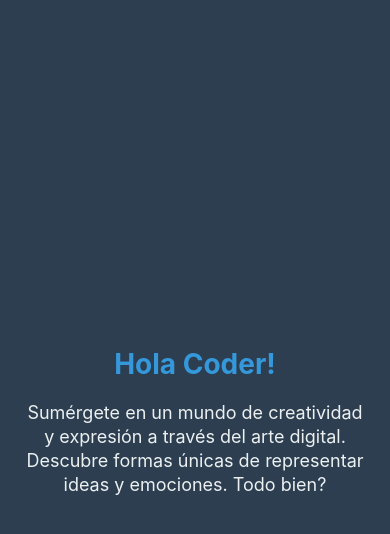
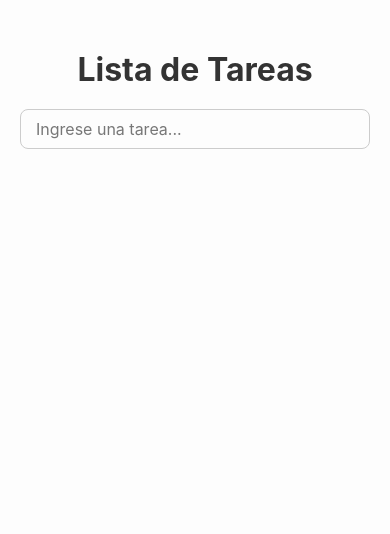
Before and after one commit to PedroPistone/miApp, a React Native app: screen / in a window 390 px wide. Shown: the top 534 px of the page. Built offline with nearby package versions, Linux system fonts and the light colour scheme.

Commit message:
segundodesafio

```diff
--- a/App.js
+++ b/App.js
@@ -1,15 +1,56 @@
-import React from 'react';
-import { StatusBar } from 'expo-status-bar';
-import { StyleSheet, Text, View } from 'react-native';
+import React, { useState } from 'react';
+import { StatusBar, TextInput, TouchableOpacity, FlatList, StyleSheet, Text, View } from 'react-native';
 
 export default function App() {
+  const [items, setItems] = useState([]);
+  const [text, setText] = useState('');
+
+  const addItem = () => {
+    if (text.trim() !== '') {
+      setItems(prevItems => [...prevItems, { id: Date.now(), text, completed: false }]);
+      setText('');
+    }
+  };
+
+  const deleteItem = id => {
+    setItems(prevItems => prevItems.filter(item => item.id !== id));
+  };
+
+  const toggleCompleted = id => {
+    setItems(prevItems =>
+      prevItems.map(item =>
+        item.id === id ? { ...item, completed: !item.completed } : item
+      )
+    );
+  };
+
   return (
     <View style={styles.container}>
-      <Text style={styles.header}>Hola Coder!</Text>
-      <Text style={styles.introText}>
-        Sumérgete en un mundo de creatividad y expresión a través del arte digital. Descubre formas
-        únicas de representar ideas y emociones. Todo bien?
-      </Text>
+      <Text style={styles.header}>Lista de Tareas</Text>
+      <TextInput
+        style={styles.input}
+        onChangeText={setText}
+        value={text}
+        placeholder="Ingrese una tarea..."
+        placeholderTextColor="#777"
+        onSubmitEditing={addItem}
+      />
+      <FlatList
+        style={styles.list}
+        data={items}
+        keyExtractor={item => item.id.toString()}
+        renderItem={({ item }) => (
+          <View style={[styles.itemContainer, item.completed && styles.completedItem]}>
+            <TouchableOpacity onPress={() => toggleCompleted(item.id)} style={styles.checkbox}>
+              {item.completed && <View style={styles.checkedIcon} />}
+            </TouchableOpacity>
+            <Text style={[styles.itemText, item.completed && styles.completedText]}>{item.text}</Text>
+            <TouchableOpacity onPress={() => deleteItem(item.id)} style={styles.deleteButton}>
+              <Text style={styles.deleteButtonText}>Eliminar</Text>
+            </TouchableOpacity>
+          </View>
+        )}
+      />
       <StatusBar style="auto" />
     </View>
   );
@@ -18,22 +59,77 @@ export default function App() {
 const styles = StyleSheet.create({
   container: {
     flex: 1,
-    backgroundColor: '#2c3e50', // Cambié el color de fondo a un tono más oscuro
+    backgroundColor: '#fdfdfd',
     alignItems: 'center',
-    justifyContent: 'center',
-    padding: 20,
+    paddingTop: 50,
+    paddingHorizontal: 20,
   },
   header: {
-    fontSize: 28,
+    fontSize: 32,
     fontWeight: 'bold',
     marginBottom: 20,
-    color: '#3498db', // Cambié el color del texto a un tono más claro
-    textAlign: 'center',
+    color: '#333',
   },
-  introText: {
+  input: {
+    height: 40,
+    borderColor: '#ccc',
+    borderWidth: 1,
+    borderRadius: 8,
+    paddingHorizontal: 15,
+    marginBottom: 20,
+    width: '100%',
+    fontSize: 16,
+    color: '#555',
+  },
+  list: {
+    width: '100%',
+  },
+  itemContainer: {
+    flexDirection: 'row',
+    alignItems: 'center',
+    backgroundColor: '#fff',
+    paddingVertical: 15,
+    paddingHorizontal: 20,
+    marginBottom: 10,
+    borderRadius: 10,
+    elevation: 2,
+  },
+  itemText: {
+    flex: 1,
     fontSize: 18,
-    textAlign: 'center',
-    color: '#ecf0f1',
-    lineHeight: 24,
+    color: '#333',
+  },
+  completedItem: {
+    backgroundColor: '#f0f0f0',
+  },
+  completedText: {
+    textDecorationLine: 'line-through',
+    color: '#777',
+  },
+  checkbox: {
+    width: 24,
+    height: 24,
+    borderRadius: 6,
+    borderWidth: 2,
+    borderColor: '#007bff',
+    marginRight: 15,
+    justifyContent: 'center',
+    alignItems: 'center',
+  },
+  checkedIcon: {
+    width: 14,
+    height: 14,
+    backgroundColor: '#007bff',
+    borderRadius: 3,
+  },
+  deleteButton: {
+    backgroundColor: '#dc3545',
+    paddingHorizontal: 12,
+    paddingVertical: 6,
+    borderRadius: 10,
+  },
+  deleteButtonText: {
+    color: '#fff',
+    fontSize: 16,
   },
 });
```
